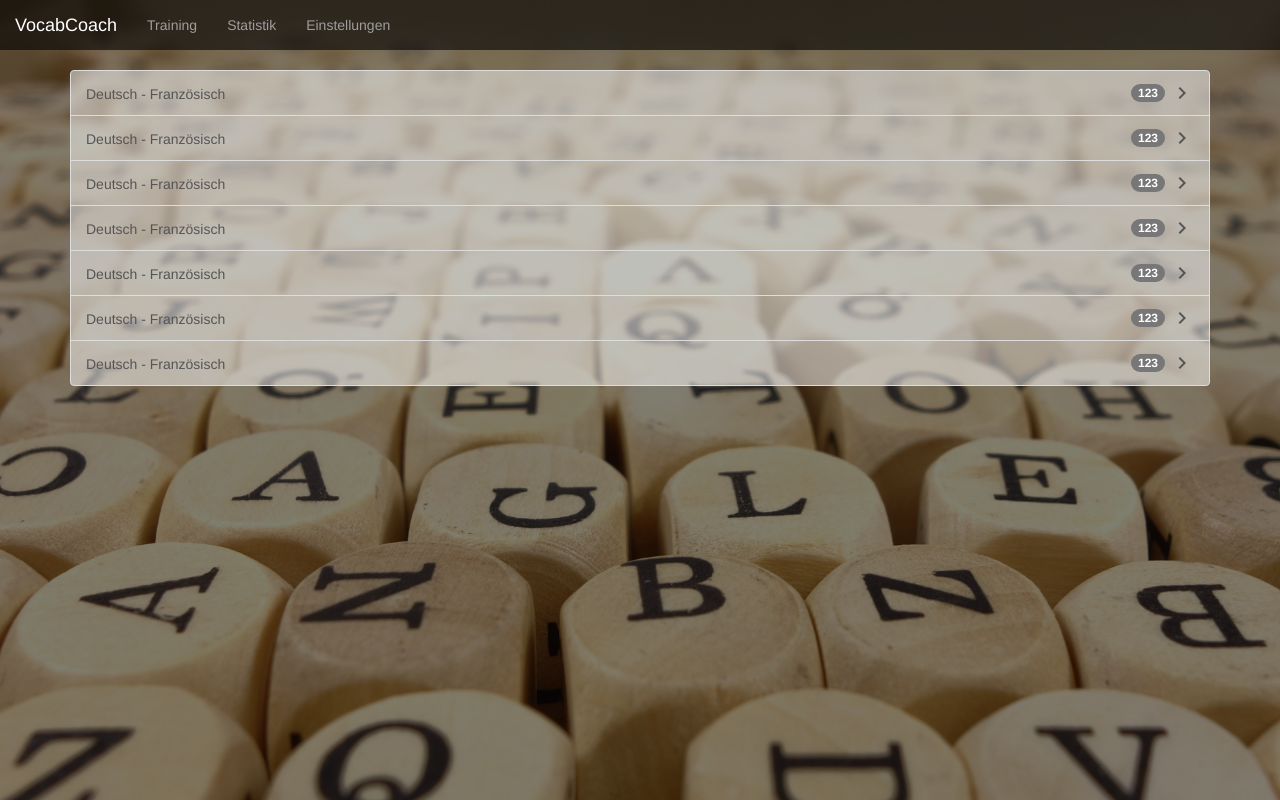
After one commit to carlmrichter/vocab, a PHP site: page /training.html in a window 1280 px wide. The commit adds this page. Run offline with PHP 8.4, Linux system fonts and the light colour scheme.

Commit message:
list item alignment fixed

```diff
--- a/css/index.css
+++ b/css/training.css
@@ -29,15 +29,15 @@ body {
 .bg-overlay {
     width: 100%;
     height:100%;
-    background-color: rgba(0,0,0,0.3);
+    background-color: rgba(0,0,0,0.5);
 }
 
 .list-item-custom-1 {
     background-color: rgba(255,255,255,0.5);
-    vertical-align: middle;
 }
 
 .vertical-align {
-    display: flex;
+
+    display: inline-flex;
     align-items: center;
 }
--- /dev/null
+++ b/index.php
@@ -0,0 +1,6 @@
+<?php
+
+header('Location: training.html');
+exit;
+
+?>
--- /dev/null
+++ b/training.html
@@ -0,0 +1,150 @@
+<!DOCTYPE html>
+<html lang="en">
+<head>
+    <meta charset="UTF-8">
+    <meta name="viewport" content="width=device-width, initial-scale=1, shrink-to-fit=no">
+
+    <title>VocabCoach</title>
+
+
+
+    <!-- using Bootstrap v3.3.7
+    <!-- bootstrap css -->
+    <link rel="stylesheet" href="css/bootstrap.min.css">
+
+    <!-- material icons -->
+    <link href="https://fonts.googleapis.com/icon?family=Material+Icons" rel="stylesheet">
+
+
+    <!-- own css -->
+    <link rel="stylesheet" href="css/training.css">
+</head>
+<body>
+
+
+<!--NAVBAR -->
+<div class="navbar navbar-inverse navbar-fixed-top" id="navBar">
+    <div class="navbar-header">
+        <a href="training.html" class="navbar-brand">VocabCoach</a>
+        <button id="buttonNavBarToggle" type="button" class="navbar-toggle" data-toggle="collapse" data-target="#mainNavBar">
+            <i class="material-icons" style="color: white;vertical-align: middle">menu</i>
+        </button>
+    </div>
+
+
+
+    <div class="collapse navbar-collapse" id="mainNavBar">
+        <ul class="nav navbar-nav">
+            <li><a class="nav-link" href="training.html">Training</a></li>
+            <li><a class="nav-link" href="#">Statistik</a></li>
+            <li><a class="nav-link" href="#">Einstellungen</a></li>
+        </ul>
+    </div>
+</div>
+
+
+<div class="bg-image">
+    <div class="bg-overlay">
+        <div class="container" style="padding-top: 70px">
+            <div class="list-group">
+
+                <button type="button" class="list-group-item list-item-custom-1">
+
+                    <div class="pull-left" style="margin-top: 3px">
+                        Deutsch - Französisch
+                    </div>
+                    <div class="pull-right vertical-align">
+                        <span class="badge"style="margin-right: 5px">123</span>
+                        <i class="material-icons">chevron_right</i>
+                    </div>
+
+                </button>
+
+                <button type="button" class="list-group-item list-item-custom-1">
+
+                    <div class="pull-left" style="margin-top: 3px">
+                        Deutsch - Französisch
+                    </div>
+                    <div class="pull-right vertical-align">
+                        <span class="badge"style="margin-right: 5px">123</span>
+                        <i class="material-icons">chevron_right</i>
+                    </div>
+
+                </button>
+                <button type="button" class="list-group-item list-item-custom-1">
+
+                    <div class="pull-left" style="margin-top: 3px">
+                        Deutsch - Französisch
+                    </div>
+                    <div class="pull-right vertical-align">
+                        <span class="badge"style="margin-right: 5px">123</span>
+                        <i class="material-icons">chevron_right</i>
+                    </div>
+
+                </button>
+                <button type="button" class="list-group-item list-item-custom-1">
+
+                    <div class="pull-left" style="margin-top: 3px">
+                        Deutsch - Französisch
+                    </div>
+                    <div class="pull-right vertical-align">
+                        <span class="badge"style="margin-right: 5px">123</span>
+                        <i class="material-icons">chevron_right</i>
+                    </div>
+
+                </button>
+                <button type="button" class="list-group-item list-item-custom-1">
+
+                    <div class="pull-left" style="margin-top: 3px">
+                        Deutsch - Französisch
+                    </div>
+                    <div class="pull-right vertical-align">
+                        <span class="badge"style="margin-right: 5px">123</span>
+                        <i class="material-icons">chevron_right</i>
+                    </div>
+
+                </button>
+                <button type="button" class="list-group-item list-item-custom-1">
+
+                    <div class="pull-left" style="margin-top: 3px">
+                        Deutsch - Französisch
+                    </div>
+                    <div class="pull-right vertical-align">
+                        <span class="badge"style="margin-right: 5px">123</span>
+                        <i class="material-icons">chevron_right</i>
+                    </div>
+
+                </button>
+                <button type="button" class="list-group-item list-item-custom-1">
+
+                    <div class="pull-left" style="margin-top: 3px">
+                        Deutsch - Französisch
+                    </div>
+                    <div class="pull-right vertical-align">
+                        <span class="badge"style="margin-right: 5px">123</span>
+                        <i class="material-icons">chevron_right</i>
+                    </div>
+
+                </button>
+            </div>
+        </div>
+    </div>
+</div>
+
+
+
+
+
+
+
+
+
+
+
+
+<!-- jQuery JavaScript -->
+<script src="js/jquery.min.js"></script>
+<!-- bootstrap JavaScript -->
+<script src="js/bootstrap.min.js"></script>
+</body>
+</html>
```
Also changed, not shown: index.html (deleted, +0 -80 lines), js/training.js (added, +7 -0 lines).
